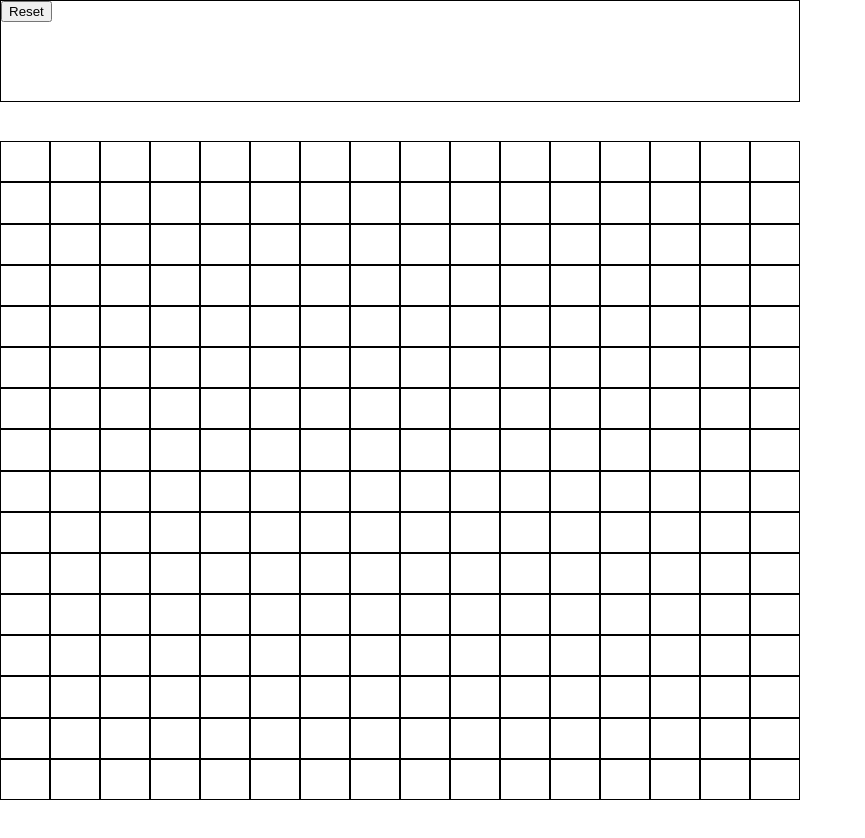
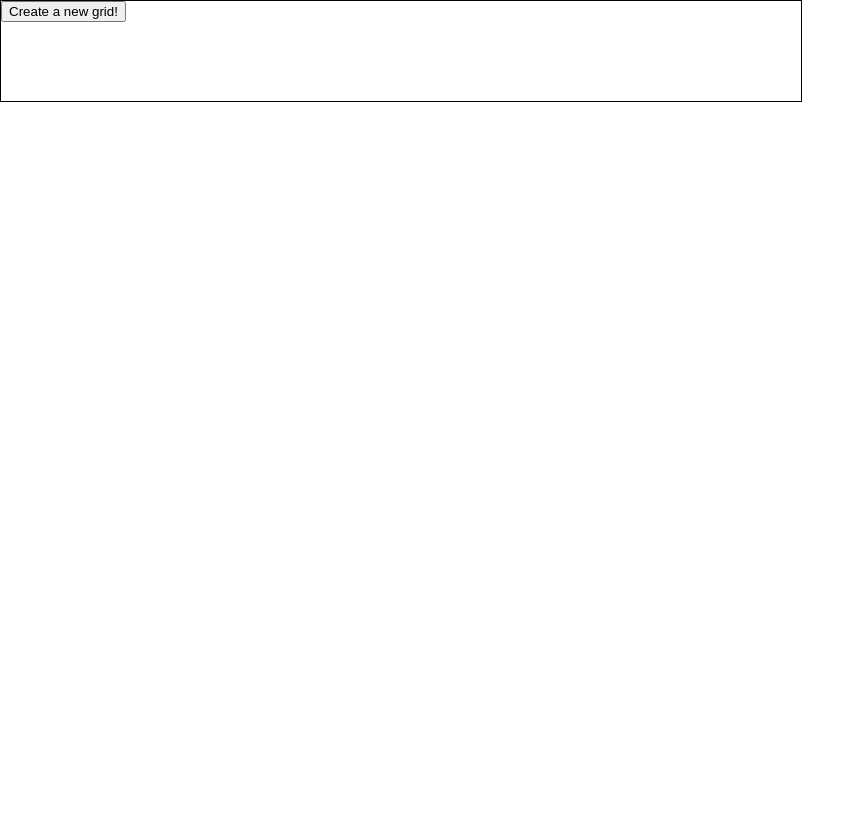
Before and after one commit to sovationboss/The_Odin_Project, a plain HTML site: page repos/etch-a-sketch/index.html in a window 1280 px wide. Shown: the whole page, without its empty margins (0-865 px from the left). Before the commit the page ends 800 px from the top, so only its background shows below. Drawn offline with Linux system fonts and the light colour scheme.

Commit message:
added funtionality to adjust/create grid by user input

```diff
--- a/repos/etch-a-sketch/index.html
+++ b/repos/etch-a-sketch/index.html
@@ -9,8 +9,10 @@
 <body>
     <div id="container">
         <div id="controls" class="controls">
-            <button>Reset</button>
+            <button class="button" id="create-button">Create a new grid!</button>
             <!-- Add controls here (buttons, sliders, etc.) -->
+        </div>
+        <div id="drawing-area">
         </div>
     </div>
     <script src="script.js"></script>
--- a/repos/etch-a-sketch/script.js
+++ b/repos/etch-a-sketch/script.js
@@ -1,17 +1,23 @@
-// script.js
-
-const container = document.getElementById('container');
+const container = document.getElementById('drawing-area');
+const createButton = document.getElementById('create-button')
 
 // Create 16x16 square divs
-const createSquareDivs = () => {
+const createSquareDivs = (size) => {
+
+    // clearing (existing) grid
+    container.innerHTML = ' ';
+
+    //calculate flex-basis value for each square
+    const flexBasis = 100 / size + '%';
+
     //iterate over rows
-    for (let i = 0; i < 16; i++) {
+    for (let i = 0; i < size; i++) {
         //iterate over columns in each row
-        for (let j = 0; j < 16; j++) {
+        for (let j = 0; j < size; j++) {
             const square = document.createElement('div');
-            square.classList.add('drawing-area');
+            square.classList.add('square');
             container.appendChild(square);
-
+            square.style.flexBasis = flexBasis;
             // Event listener for mouseenter event
             square.addEventListener('mouseenter', () => {
                 square.classList.add('hovered');
@@ -25,5 +31,16 @@ const createSquareDivs = () => {
     }
 };
 
-// Call the function to create square divs
+// call the function to create square divs
 createSquareDivs();
+
+//function get the user input
+createButton.addEventListener('click',(event) => {
+    event.preventDefault();
+    const userInput = prompt("Please enter the size of grid you want: ");
+    if(isNaN(userInput) || userInput < 1 || userInput > 100 || Number.isInteger(userInput)) {
+        alert("Please enter a valid number!");
+    } else {
+        createSquareDivs(userInput);
+    }
+});
--- a/repos/etch-a-sketch/styles.css
+++ b/repos/etch-a-sketch/styles.css
@@ -5,15 +5,21 @@ body, html {
     padding: 0;
 }
 
-#container {
+/*#container {
+    display: flex;
+    flex-wrap: wrap;
+    width: 800px;
+    height: 800px;
+}*/
+
+#drawing-area {
     display: flex;
     flex-wrap: wrap;
     width: 800px;
     height: 800px;
 }
 
-.drawing-area {
-    flex-basis: calc(100% / 16);
+.square {
     background: white;
     border: 1px solid black;
     box-sizing: border-box;
```
